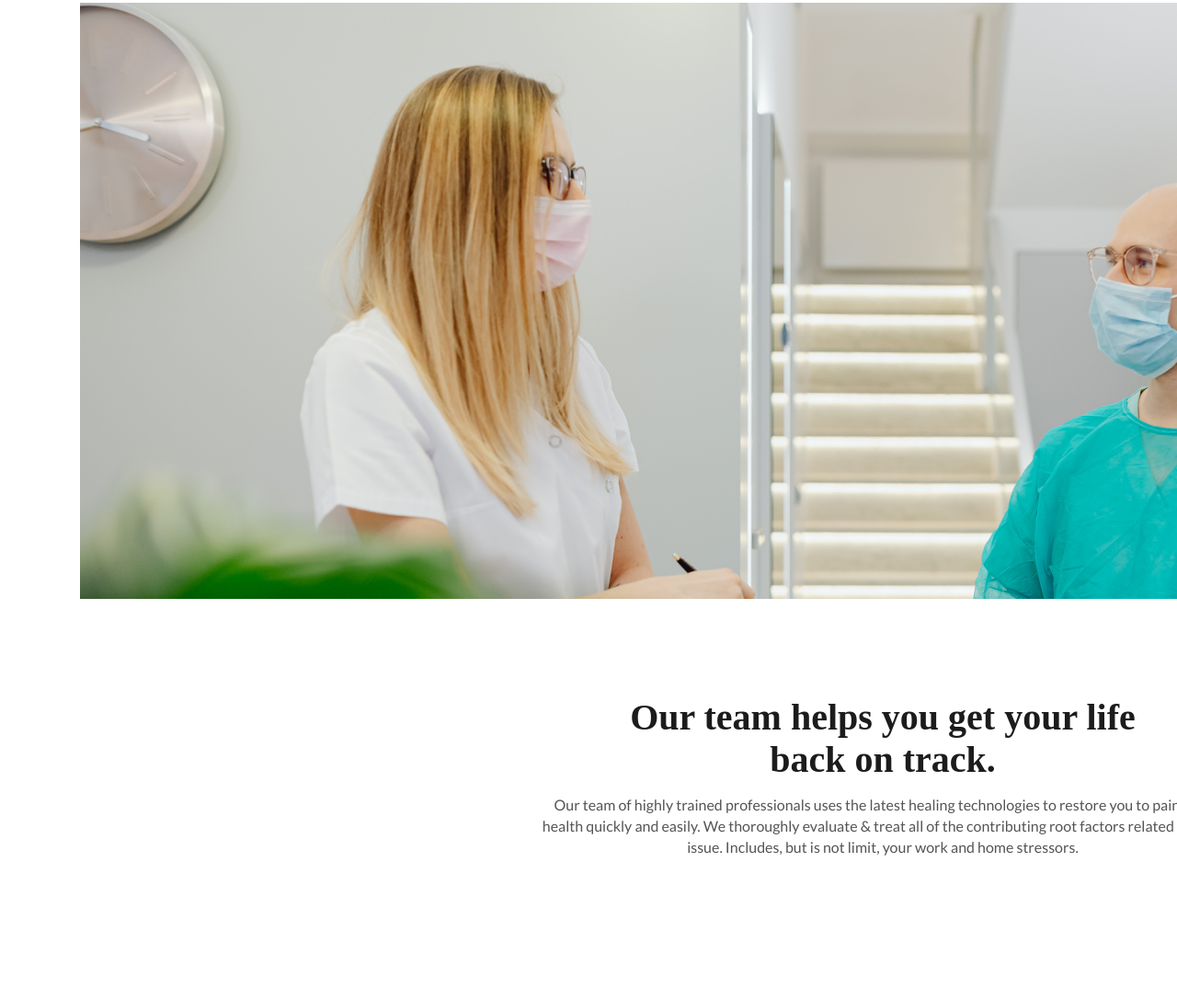
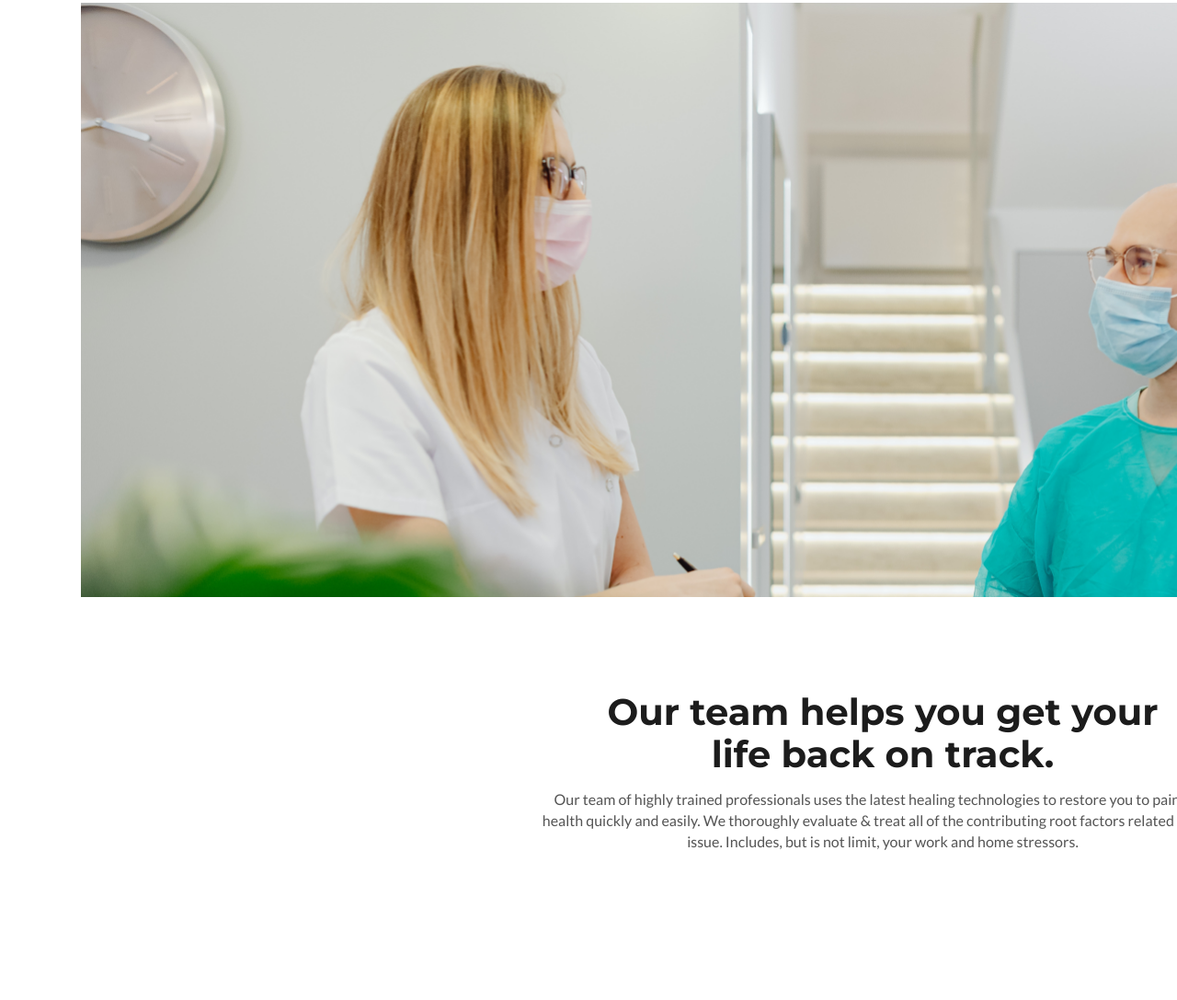
Before and after one commit to IlyosShaydullayev/About_Exam, a plain HTML site: page index.html in a window 1280 px wide. Shown: the part 221-1308 px from the top of the page at 92% size. Drawn offline with Linux system fonts and the light colour scheme.

Commit message:
Files Compired

```diff
--- a/style.css
+++ b/style.css
@@ -102,7 +102,7 @@ header .banner
     margin-top: 50px;
     margin-left: 87.6px;
 }
-header .banner bg
+header .banner .bg
 {
     width: 1744.757px;
     height: 646.146px;
@@ -110,7 +110,7 @@ header .banner bg
     background-image: url(./banner-bg.png);
     background-size: cover;
 }
-header .banner bg img
+header .banner .bg img
 {
     display: none;
 }
@@ -128,7 +128,7 @@ header .banner .banner-text h1
     height: 85.356px;
     color: #1C1C1C;
     text-align: center;
->>>>>>> c07dad8bd85caad0021e0fecee89b3cb902a766d
+/* >>>>>>> c07dad8bd85caad0021e0fecee89b3cb902a766d */
     font-family: Montserrat;
     font-size: 40px;
     font-style: normal;
@@ -372,6 +372,6 @@ line-height: 142%;
     .fa-twitter{
         color: aqua;
     }
-=======
+/* =======
 
->>>>>>> c07dad8bd85caad0021e0fecee89b3cb902a766d
+>>>>>>> c07dad8bd85caad0021e0fecee89b3cb902a766d */
```
